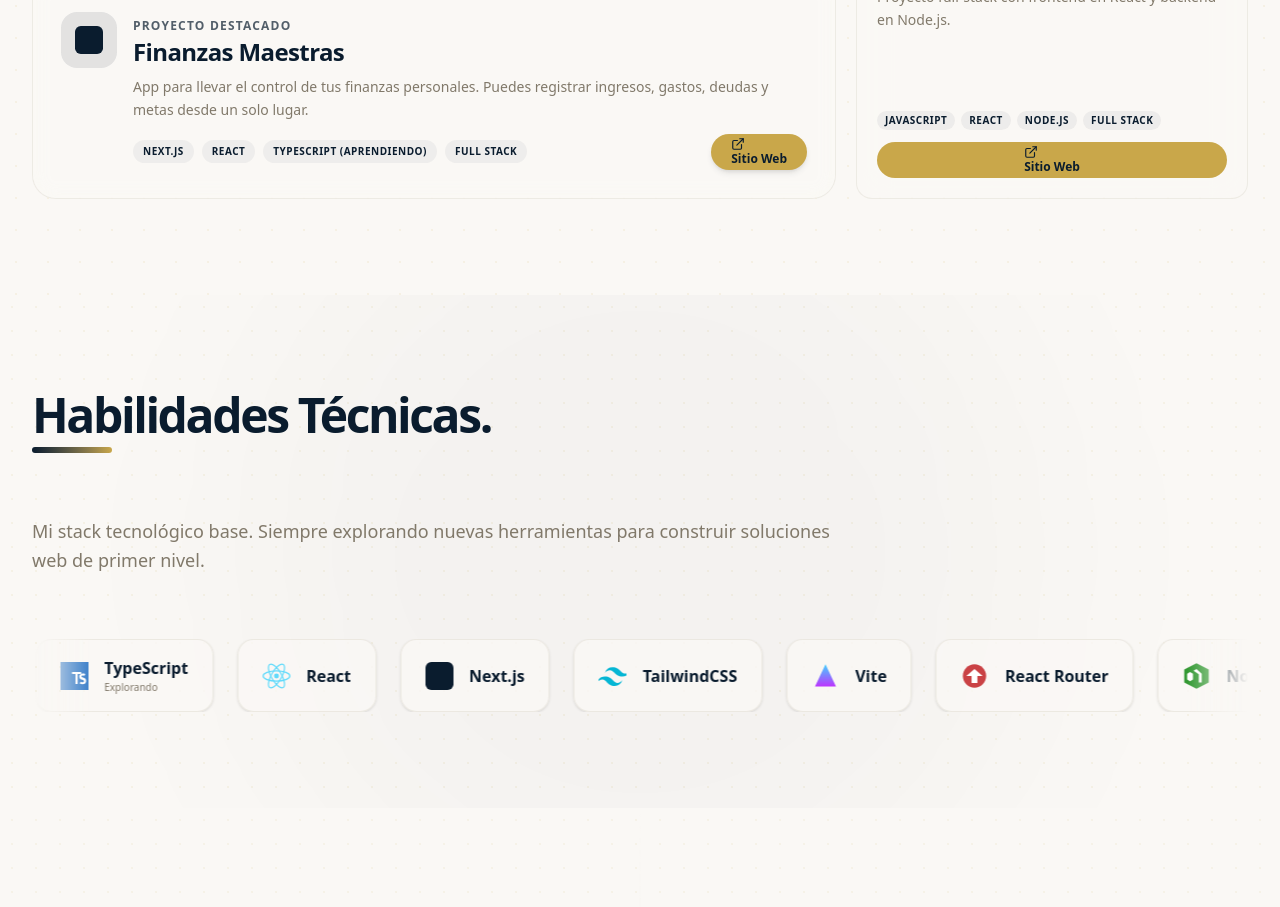
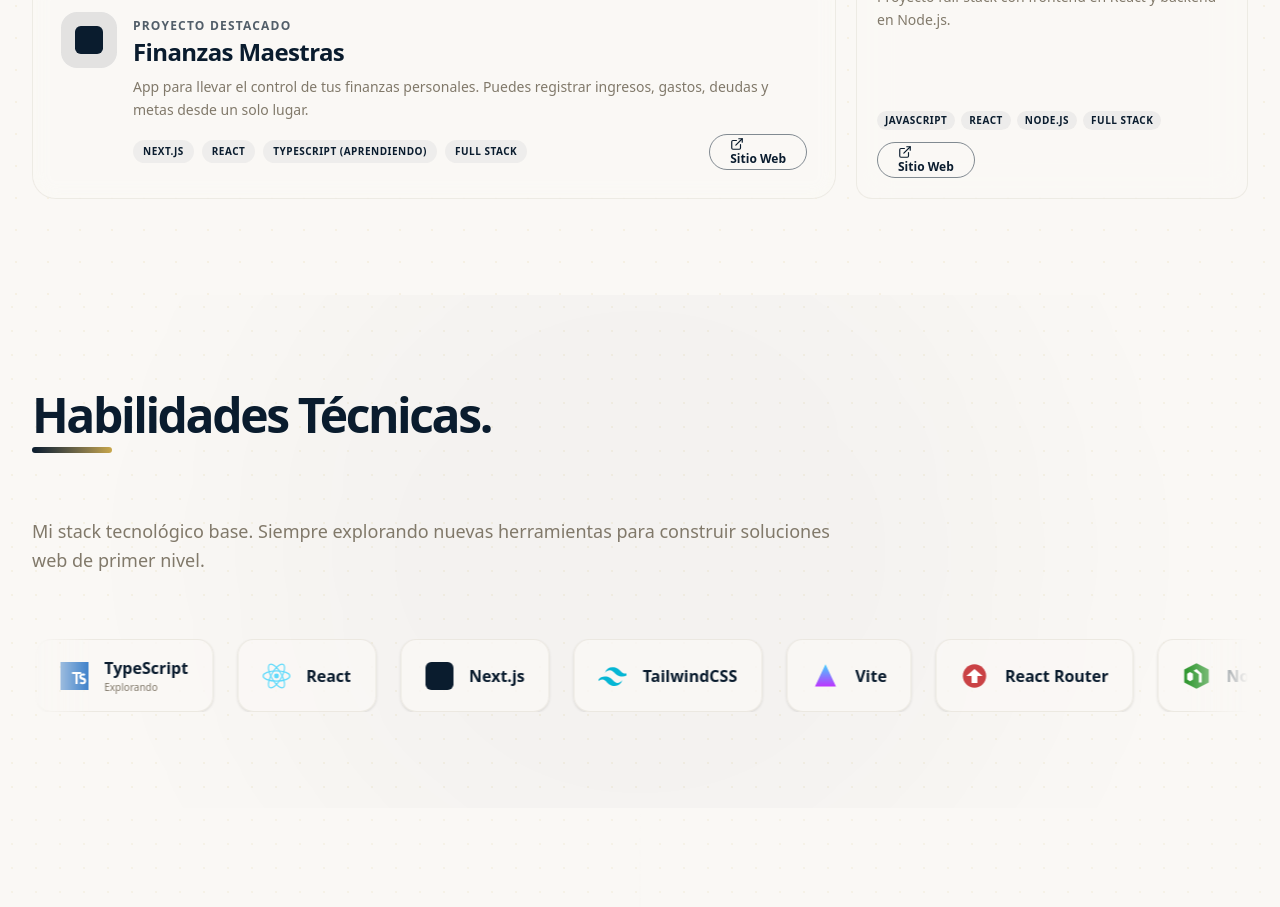
Before and after one commit to Ruicki/CV, a Next.js app: page / in a window 1280 px wide. Shown: the part 2460-3367 px from the top of the page. Built offline with nearby package versions, Linux system fonts and the light colour scheme.

Commit message:
fix: cleaner outline button style for project cards

```diff
--- a/src/features/projects/Projects.tsx
+++ b/src/features/projects/Projects.tsx
@@ -58,7 +58,7 @@ function ProjectCard({ project, delay = 0 }: { project: typeof projects[0]; dela
                         ))}
                     </div>
                     {project.demoUrl && (
-                        <Button size="sm" className="w-full h-9 rounded-full gap-2 text-xs font-bold bg-accent text-accent-foreground hover:bg-accent/90 hover:scale-105 transition-all" asChild>
+                        <Button size="sm" className="w-fit h-9 px-5 rounded-full gap-2 text-xs font-bold border border-primary/50 bg-transparent text-primary hover:bg-primary/10 transition-all duration-300" asChild>
                             <a href={project.demoUrl} target="_blank" rel="noopener noreferrer">
                                 <ExternalLink className="h-3.5 w-3.5" /> Sitio Web
                             </a>
@@ -137,7 +137,7 @@ export default function Projects() {
                                                     </Badge>
                                                 ))}
                                                 {featured.demoUrl && (
-                                                    <Button size="sm" className="ml-auto h-9 px-5 rounded-full gap-2 text-xs font-bold shadow-md hover:shadow-accent/30 hover:scale-105 transition-all duration-300 bg-accent text-accent-foreground hover:bg-accent/90" asChild>
+                                                    <Button size="sm" className="ml-auto h-9 px-5 rounded-full gap-2 text-xs font-bold border border-primary/50 bg-transparent text-primary hover:bg-primary/10 transition-all duration-300" asChild>
                                                         <a href={featured.demoUrl} target="_blank" rel="noopener noreferrer">
                                                             <ExternalLink className="h-3.5 w-3.5" /> Sitio Web
                                                         </a>
```
